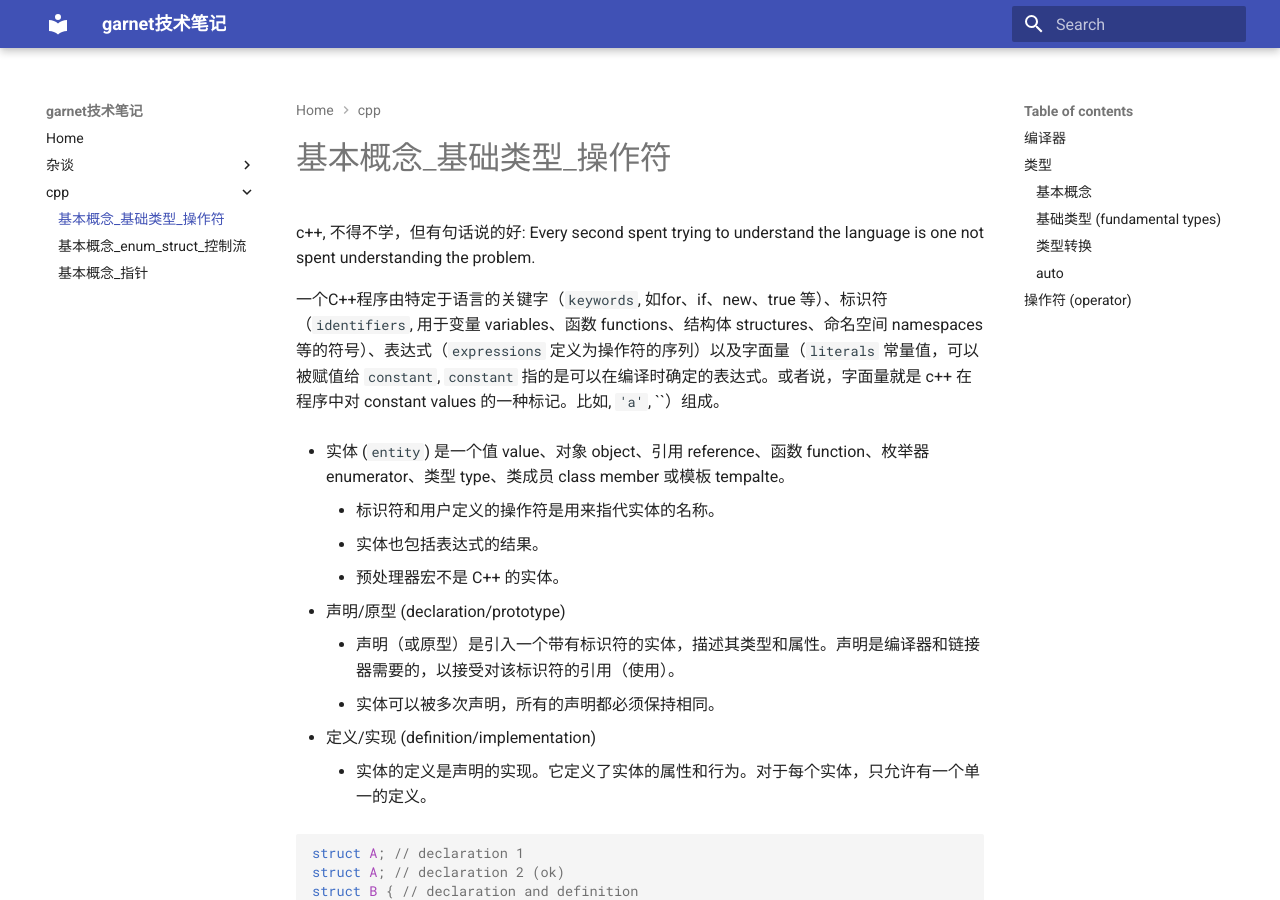
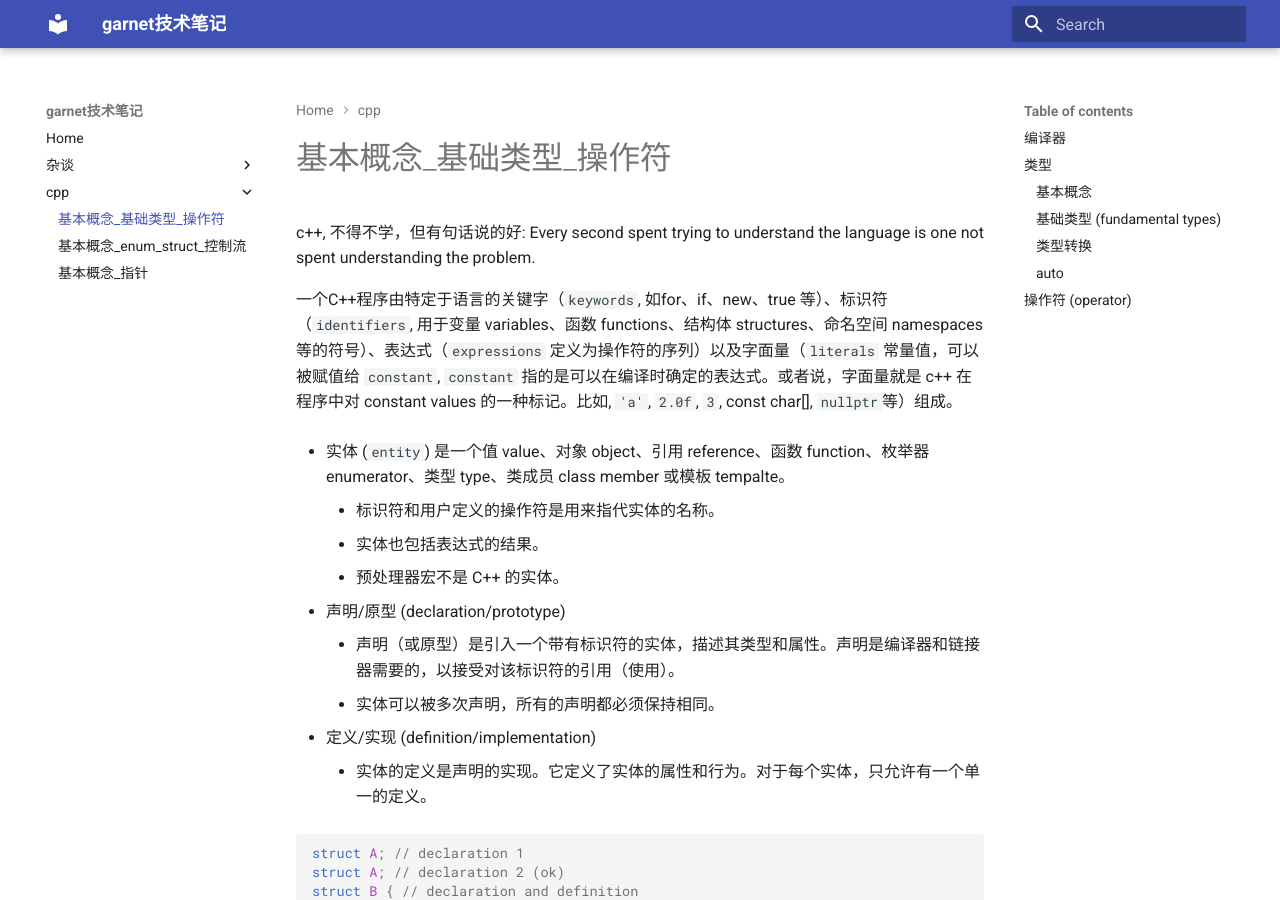
Before and after one commit to ymma98/technotes, an MkDocs documentation site: the page built from docs/cpp/基本概念_基础类型_操作符.md, in a window 1280 px wide and 900 px high. Built offline with MkDocs 1.6.1 and Material for MkDocs 9.7.7, drawn with Linux system fonts in a browser that asks for light colours; formulas are drawn with MathJax 3; part of the change alters nothing that is shown.

Commit message:
docs/cpp/基本概念_基础类型_操作符.md updated from https://stackedit.cn/

```diff
--- a/docs/cpp/基本概念_基础类型_操作符.md
+++ b/docs/cpp/基本概念_基础类型_操作符.md
@@ -2,7 +2,7 @@
 
 c++, 不得不学，但有句话说的好: Every second spent trying to understand the language is one not spent understanding the problem.
 
-一个C++程序由特定于语言的关键字（`keywords`, 如for、if、new、true 等）、标识符（`identifiers`, 用于变量 variables、函数 functions、结构体 structures、命名空间 namespaces 等的符号）、表达式（`expressions` 定义为操作符的序列）以及字面量（`literals` 常量值，可以被赋值给 `constant`, `constant` 指的是可以在编译时确定的表达式。或者说，字面量就是 c++ 在程序中对 constant values 的一种标记。比如, `'a'`, ``）组成。
+一个C++程序由特定于语言的关键字（`keywords`, 如for、if、new、true 等）、标识符（`identifiers`, 用于变量 variables、函数 functions、结构体 structures、命名空间 namespaces 等的符号）、表达式（`expressions` 定义为操作符的序列）以及字面量（`literals` 常量值，可以被赋值给 `constant`, `constant` 指的是可以在编译时确定的表达式。或者说，字面量就是 c++ 在程序中对 constant values 的一种标记。比如, `'a'`, `2.0f`, `3`, const char[], `nullptr`等）组成。
 
 * 实体 (`entity`) 是一个值 value、对象 object、引用 reference、函数 function、枚举器 enumerator、类型 type、类成员 class member 或模板 tempalte。
 	* 标识符和用户定义的操作符是用来指代实体的名称。
@@ -319,6 +319,6 @@ int a = 5, b = 7;
 
 
 <!--stackedit_data:
-eyJoaXN0b3J5IjpbMjUyODUzOTEzLDEzMzkyODc5NzcsOTYwOT
-c1NTg3XX0=
+eyJoaXN0b3J5IjpbLTE5MTU0NjA0NTMsMTMzOTI4Nzk3Nyw5Nj
+A5NzU1ODddfQ==
 -->
```
